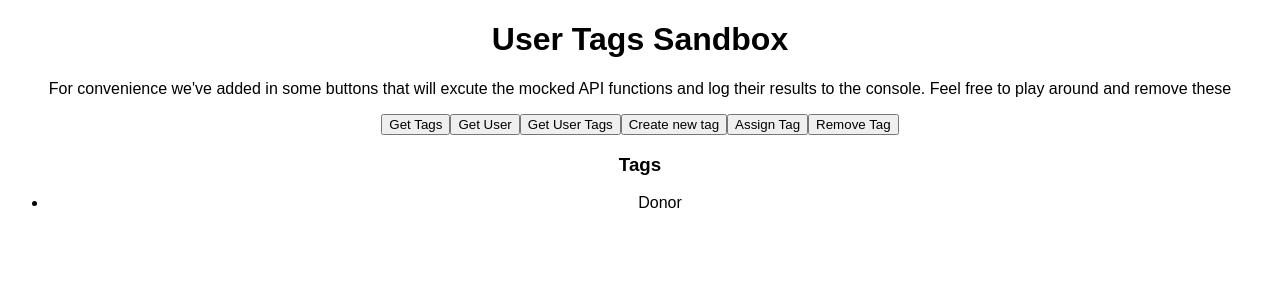
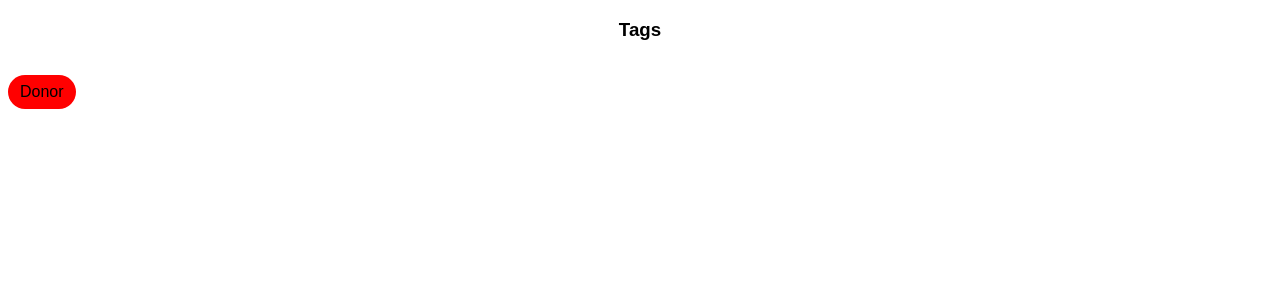
Before and after one commit to metamorfoso/raisely-coding-challenge, a React (Create React App) app: page / in a window 1280 px wide. Shown: the top 300 px of the page. Built offline with nearby package versions, Linux system fonts and the light colour scheme.

Commit message:
First pass functional prototype.

```diff
--- /dev/null
+++ b/src/AddNewTag/index.js
@@ -0,0 +1,118 @@
+import * as React from "react";
+
+const AddNewTag = ({
+  parentInFocus,
+  assignableTags = [],
+  onCreateNew,
+  onAssignExisting,
+}) => {
+  // Fetch all tags on mount, if not fetched? Probably not, as this is currently
+  // handled in component state by an ancestor component. Ideally there'd be some
+  // kind of central state store for this (like redux).
+
+  const [showInput, setShowInput] = React.useState(false);
+  const [addButtonFocused, setAddButtonFocused] = React.useState(false);
+  const [inputValue, setInputValue] = React.useState("");
+
+  const inputRef = React.useRef();
+  const addNewButtonRef = React.useRef();
+
+  const handleAddNewTagButtonClick = () => {
+    setShowInput(true);
+    inputRef.current?.focus();
+  };
+
+  const handleInputChange = (e) => {
+    setInputValue(e.target?.value);
+  };
+
+  const handleInputKeyDown = (e) => {
+    if (e.key === "Escape") {
+      setInputValue("");
+      setShowInput(false);
+      addNewButtonRef.current?.focus();
+    }
+  };
+
+  const buildAssignExistingHandler = (uuid) => () => {
+    setInputValue("");
+    // addNewButtonRef.current?.focus()
+    setShowInput(false);
+    onAssignExisting(uuid);
+  };
+
+  const handleCreateNew = () => {
+    setInputValue("");
+    // addNewButtonRef.current?.focus()
+    setShowInput(false);
+    onCreateNew(inputValue);
+  };
+
+  const buildListItemKeyDownHandler = (uuid) => (event) => {
+    if (event.key === "Enter") {
+      const handleAssignExisting = buildAssignExistingHandler(uuid);
+      handleAssignExisting();
+    }
+  };
+
+  const showAssignableTags = inputValue?.length > 0;
+
+  const showAddNewButton = parentInFocus && !showInput
+  const showAddNewButtonLabel = parentInFocus && !showInput && addButtonFocused;
+
+  return (
+    <>
+      <input
+        aria-label="Enter a tag name to look up or create"
+        type="text"
+        value={inputValue}
+        onChange={handleInputChange}
+        onKeyDown={handleInputKeyDown}
+        tabIndex="0"
+        className={[showInput ? "" : "visually-hidden"].join(" ")}
+        ref={inputRef}
+      />
+      <button
+        aria-label="Add new tag"
+        name="add-new-tag"
+        tabIndex="0"
+        ref={addNewButtonRef}
+        onClick={handleAddNewTagButtonClick}
+        onMouseEnter={() => setAddButtonFocused(true)}
+        onFocus={() => setAddButtonFocused(true)}
+        onMouseLeave={() => setAddButtonFocused(false)}
+        onBlur={() => setAddButtonFocused(false)}
+        className={[showAddNewButton ? "" : "visually-hidden"].join(" ")}
+      >
+        +
+      </button>
+      <label
+        htmlFor="add-new-tag"
+        className={[showAddNewButtonLabel ? "" : "visually-hidden"].join(" ")}
+      >
+        Add
+      </label>
+
+      {showAssignableTags && (
+        <ul aria-label="List of existing tags that can be assigned">
+          {/* TODO: filter & sort assignable tags to best match current input value */}
+          {assignableTags.map(({ uuid, title }) => (
+            <li key={uuid}>
+              <button
+                onClick={buildAssignExistingHandler(uuid)}
+                onKeyDown={buildListItemKeyDownHandler(uuid)}
+              >
+                {title}
+              </button>
+            </li>
+          ))}
+          <li>
+            <button onClick={handleCreateNew}>Create tag</button>
+          </li>
+        </ul>
+      )}
+    </>
+  );
+};
+
+export { AddNewTag }
--- a/src/App.js
+++ b/src/App.js
@@ -37,51 +37,7 @@ const params = {
 export default function App() {
   return (
     <div className="App">
-      <h1>User Tags Sandbox</h1>
-      <p>
-        For convenience we've added in some buttons that will excute the mocked
-        API functions and log their results to the console. Feel free to play
-        around and remove these
-      </p>
-      <button onClick={() => fetchTags().then(console.log)}>Get Tags</button>
-      <button
-        onClick={() => fetchUser("1111-2222-3333-4444").then(console.log)}
-      >
-        Get User
-      </button>
-      <button
-        onClick={() => fetchUserTags("1111-2222-3333-4444").then(console.log)}
-      >
-        Get User Tags
-      </button>
-      <button
-        onClick={() =>
-          createTag({ title: "My tag " + Math.random() }).then(console.log)
-        }
-      >
-        Create new tag
-      </button>
-      <button
-        onClick={() =>
-          assignUserTag("1111-2222-3333-4444", prompt("Enter a Tag UUID")).then(
-            console.log
-          )
-        }
-      >
-        Assign Tag
-      </button>
-      <button
-        onClick={() =>
-          removeUserTag("1111-2222-3333-4444", prompt("Enter a Tag UUID")).then(
-            console.log
-          )
-        }
-      >
-        Remove Tag
-      </button>
-      <div className="App">
-        <UserProfile uuid={params.uuid} />
-      </div>
+      <UserProfile uuid={params.uuid} />
     </div>
   );
 }
--- /dev/null
+++ b/src/Tag/index.js
@@ -0,0 +1,39 @@
+import * as React from 'react'
+import './styles.css'
+
+const Tag = ({ user, tag, onUnassign }) => {
+  const [hovering, setHovering] = React.useState(false)
+
+  const handleUnassign = () => {
+    onUnassign(tag.uuid);
+  }
+
+  const removeButtonClassname = [
+    'remove-button',
+    hovering ? '' : 'visually-hidden',
+  ].join(' ')
+
+  return (
+    <li
+      onMouseEnter={() => setHovering(true)}
+      onFocus={() => setHovering(true)}
+      onMouseLeave={() => setHovering(false)}
+      onBlur={() => setHovering(false)}
+      className="tag"
+      style={{ backgroundColor: tag.color }}
+      // tabIndex="0"
+    >
+      {tag.title}
+      <button
+        onClick={handleUnassign}
+        aria-label={`Unassign tag ${tag.title}`}
+        className={removeButtonClassname}
+      >
+        <span className="visually-hidden">Unassign tag {tag.title}</span>
+        &#10006;
+      </button>
+    </li>
+  );
+};
+
+export { Tag }
--- /dev/null
+++ b/src/Tag/styles.css
@@ -0,0 +1,11 @@
+.tag {
+  display: flex;
+  align-items: center;
+  justify-content: center;
+  border-radius: 40px;
+  padding: 8px 12px;
+}
+
+.remove-button {
+  margin-left: 8px;
+}
--- /dev/null
+++ b/src/Tags.css
@@ -0,0 +1,16 @@
+.tags-list {
+  display: flex;
+  flex-direction: row;
+
+  list-style: none;
+  padding-left: 0;
+}
+
+.tags-list > *{
+  margin-right: 16px;
+}
+
+.tags-list-wrapper {
+  display: flex;
+  flex-direction: row;
+}
--- a/src/Tags.js
+++ b/src/Tags.js
@@ -1,11 +1,22 @@
 import * as React from "react";
+import './Tags.css'
 
-import { fetchTags, fetchUserTags } from "./api";
+import {
+  fetchTags,
+  fetchUserTags,
+  assignUserTag,
+  createTag,
+  removeUserTag,
+} from "./api";
+
+import { Tag } from './Tag'
+import { AddNewTag } from './AddNewTag'
 
 export function UserTags({ title, user }) {
   const [allTags, setAllTags] = React.useState(null);
   const [userTags, setUserTags] = React.useState(null);
   const [userTagObjects, setUserTagObjects] = React.useState(null);
+  const [pickerInFocus, setPickerInFocus] = React.useState(false)
 
   React.useEffect(() => {
     async function getUserTags() {
@@ -17,7 +28,8 @@ export function UserTags({ title, user }) {
       setUserTags(userTags);
     }
     getUserTags();
-  }, [user]);
+  }, [user]); // TODO: double check equality comparison of user object...
+
 
   React.useEffect(() => {
     function mapTags() {
@@ -31,20 +43,124 @@ export function UserTags({ title, user }) {
 
   if (!userTagObjects) return null;
 
+  const handleSelectExisting = async (tagUuid) => {
+    const alreadyAssigned = userTags.includes(tagUuid)
+
+    if (alreadyAssigned) {
+      return
+    }
+
+    const { tags } = await assignUserTag(user.uuid, tagUuid)
+    setUserTags([...tags])
+
+    // TODO: error handling
+  }
+
+  const handleCreateNewAndAssign = async (title) => {
+    const newTag = await createTag({ title });
+    const { tags: updatedUserTags } = await assignUserTag(user.uuid, newTag.uuid)
+
+    setUserTags([...updatedUserTags])
+
+    // TODO: error handling
+  }
+
+  const handleUnassign = async (tagUuid) => {
+    const { tags } = await removeUserTag(user.uuid, tagUuid)
+    setUserTags([...tags])
+
+    // TODO: error handling
+  }
+
+  const assignableTags = allTags.filter((tag) => !userTags.includes(tag.uuid));
+
   return (
-    <div>
+    <div
+      onMouseEnter={() => setPickerInFocus(true)}
+      onFocus={() => setPickerInFocus(true)}
+      onMouseLeave={() => setPickerInFocus(false)}
+      onBlur={() => setPickerInFocus(false)}
+    >
       <h3>Tags</h3>
-      <div>
-        <ul>
+      <div className="tags-list-wrapper">
+        <ul className="tags-list">
           {userTagObjects.map((tag) => (
-            <Tag key={tag.uuid} user={user} tag={tag} />
+            <Tag
+              key={tag.uuid}
+              user={user}
+              tag={tag}
+              onUnassign={handleUnassign}
+            />
           ))}
         </ul>
+        <AddNewTag
+          assignableTags={assignableTags}
+          parentInFocus={pickerInFocus}
+          onCreateNew={handleCreateNewAndAssign}
+          onAssignExisting={handleSelectExisting}
+        />
       </div>
     </div>
   );
 }
 
-export function Tag({ user, tag }) {
-  return <li>{tag.title}</li>;
-}
+/*
+TODO:
+- <UserTags> styling
+- <Tag> styling
+  - text colour spec? (accessibility concern too)
+  - border colour spec?
+
+- add new button
+  - show when tags comp hovered
+  - hover state (colours + label)
+  - clicked state (text input)
+
+- new tag input
+  - suggestions list on key down
+  - create button
+  - on select existing
+    - API call to assign tag to user
+    - update state
+  - on create new tag
+    - API call to create & assign tag
+    - update state
+  - optimistic UI or loading state? (loading state probably safer...)
+
+Throughout:
+- accessibility
+  - semantic HTML
+- testing
+  - install react testing library?
+
+Things I'm not doing:
+- changing project language/framework (e.g. not porting to TS)
+  - keeping createreactapp defaults as much as I can
+- major changes to architecture & tooling
+  - e.g. not changing from CSS to SASS/SCSS
+  - just using default stylesheet configuration for static styles + inline react styles for more complex dynamic styles
+  - not going to introduce anything like redux for central state management
+  - not going to introduce anything to help manage REST api calls
+
+Questions:
+- is mobile support in scope?
+  - what happens to the hover interaction on mobile?
+- is there an intended way to cancel adding a new tag (make the input go away)?
+  - just doing via escape key for now...
+- once add new tag button is clicked, should the input not show when mouse leaves the tag picker?
+  - assuming no
+
+Test assertions to make:
+When:
+On select existing:
+- should not be able to assign if already assigned
+
+On create new:
+- should not be able to create one with the same name? (should probably be enforced on the backend)
+
+On both:
+- suggestions panel closes
+- input goes away
+- new tag appears
+
+*/
--- a/src/styles.css
+++ b/src/styles.css
@@ -2,3 +2,15 @@
   font-family: sans-serif;
   text-align: center;
 }
+
+.visually-hidden {
+  position: absolute !important;
+  width: 1px !important;
+  height: 1px !important;
+  padding: 0 !important;
+  margin: -1px !important;
+  overflow: hidden !important;
+  clip: rect(0, 0, 0, 0) !important;
+  white-space: nowrap !important;
+  border: 0 !important;
+}
```
Also changed, not shown: src/AddNewTag/styles.css (added), 1 other file (tests, documents, lock files or other folders).
